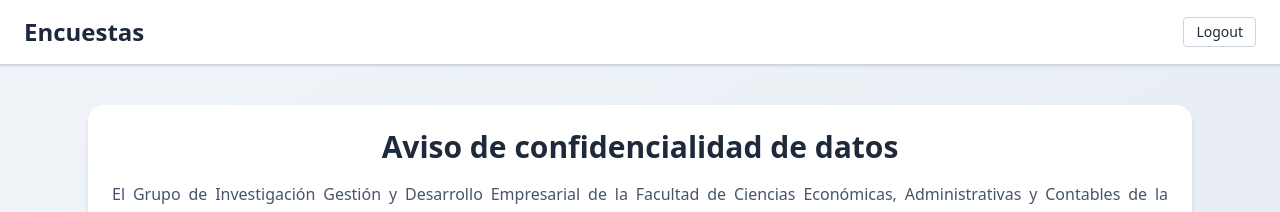
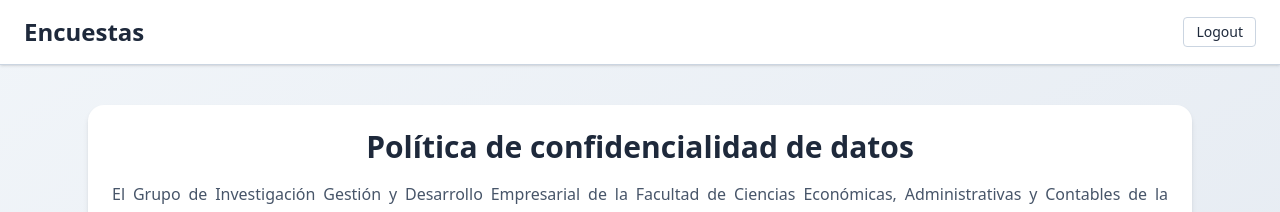
Before and after one commit to Juanxxdbs3/diagnosticoCadenaSuministro, a React (Vite) app in the folder frontend/: page /descripcionEncuestas in a window 1280 px wide. Shown: the top 212 px of the page. Built offline with nearby package versions, Linux system fonts and the light colour scheme; no server answers.

Commit message:
Realizando cambios mínimos

```diff
--- a/frontend/src/pages/DescripcionEncuestas.jsx
+++ b/frontend/src/pages/DescripcionEncuestas.jsx
@@ -16,13 +16,12 @@ const DescripcionEncuestas = () => {
     getEncuestas();
   }, []);
 
-
   return (
     <div className="min-h-screen bg-gradient-to-br from-[#f1f5f9] to-[#e2e8f0] text-[#1e293b]">
       <Header />
       <main className="px-6 py-10 max-w-6xl mx-auto">
         <section className="mb-10 bg-white p-6 rounded-2xl shadow-md text-center">
-          <h2 className="text-3xl font-bold mb-4">Aviso de confidencialidad de datos</h2>
+          <h2 className="text-3xl font-bold mb-4">Política de confidencialidad de datos</h2>
           <p className="text-[#475569] leading-relaxed text-justify">
           El Grupo de Investigación Gestión y Desarrollo Empresarial de la Facultad de Ciencias Económicas, Administrativas y Contables de la Fundación universitaria Tecnológico Comfenalco, extiende invitación para diligenciar la siguiente encuesta voluntaria y anónima.
           <br /><br />
```
